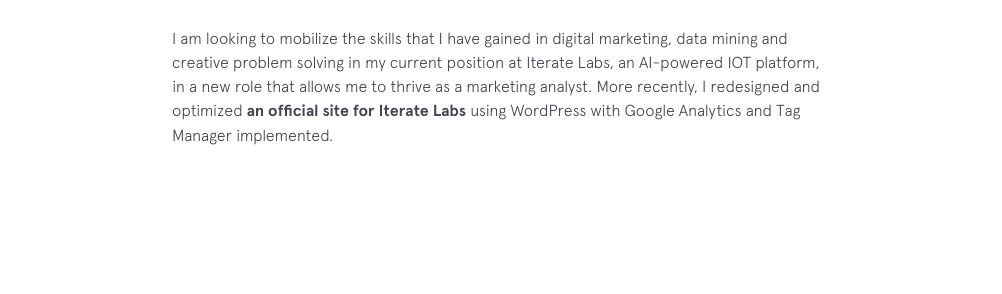
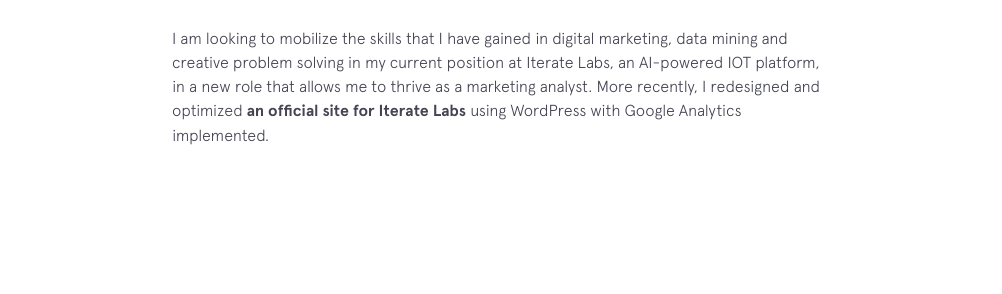
Before and after one commit to harper-he/harper-he.github.io, a Jekyll site: the page built from index.html, in a window 1280 px wide and 900 px high, scrolled down 1161 px. Shown: the part 159-453 px from the top of the window, without its empty margins (278-1280 px from the left). Built offline with Jekyll 4.4.1, drawn with Linux system fonts in a browser that asks for light colours; nearby versions of some CDN libraries.

Commit message:
Update background.html

```diff
--- a/_includes/background.html
+++ b/_includes/background.html
@@ -26,7 +26,7 @@
       an AI-powered IOT platform, in a new role that allows me to thrive as a marketing analyst.
       More recently, I redesigned and optimized
       <a class="underline-link" href="https://iteratelabs.co/" target="_blank">an official site for Iterate Labs</a>
-      using WordPress with Google Analytics and Tag Manager implemented.
+      using WordPress with Google Analytics implemented.
     </p>
 
     <!-- {% include employment-status.html %} -->
```
